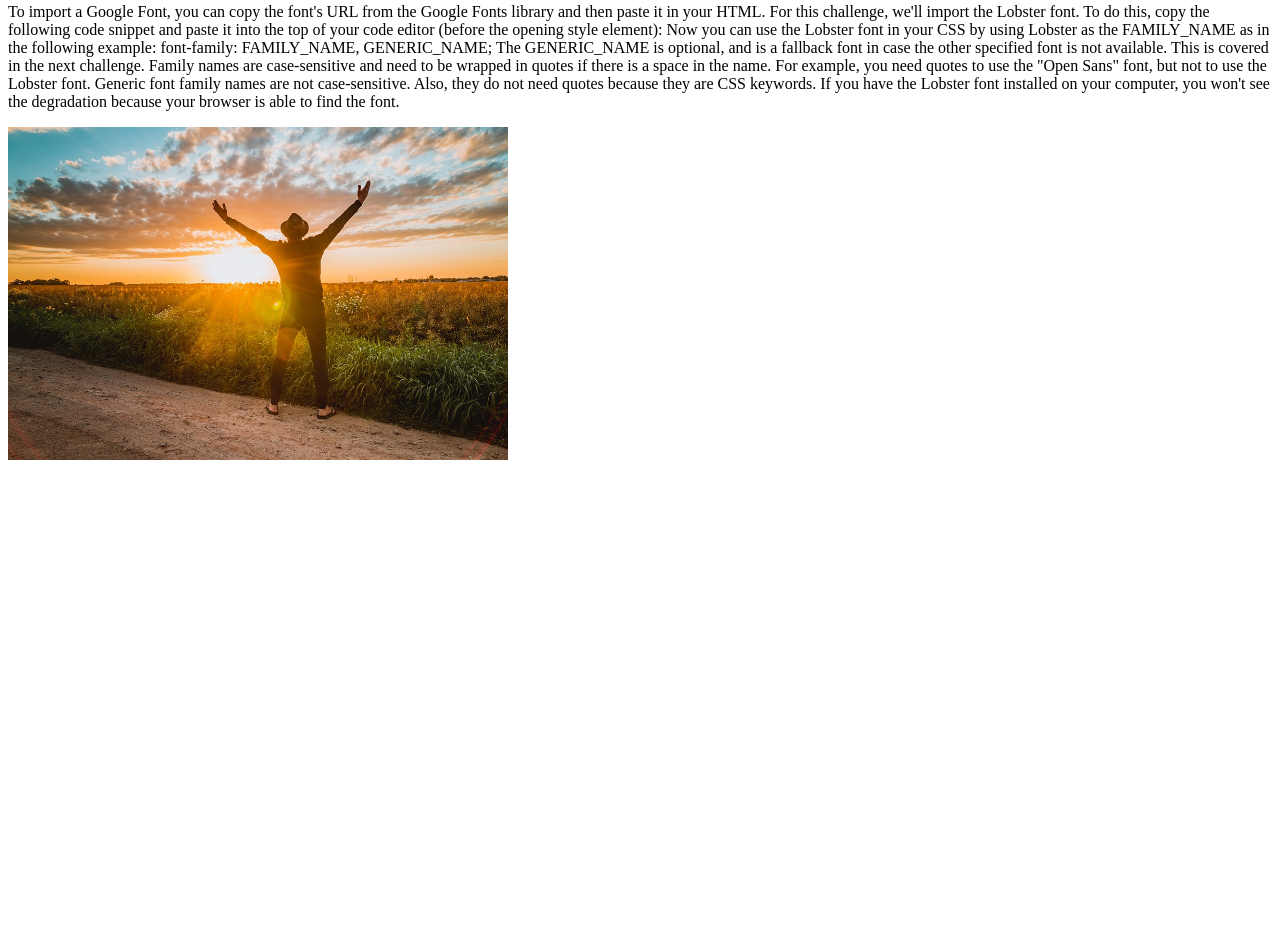
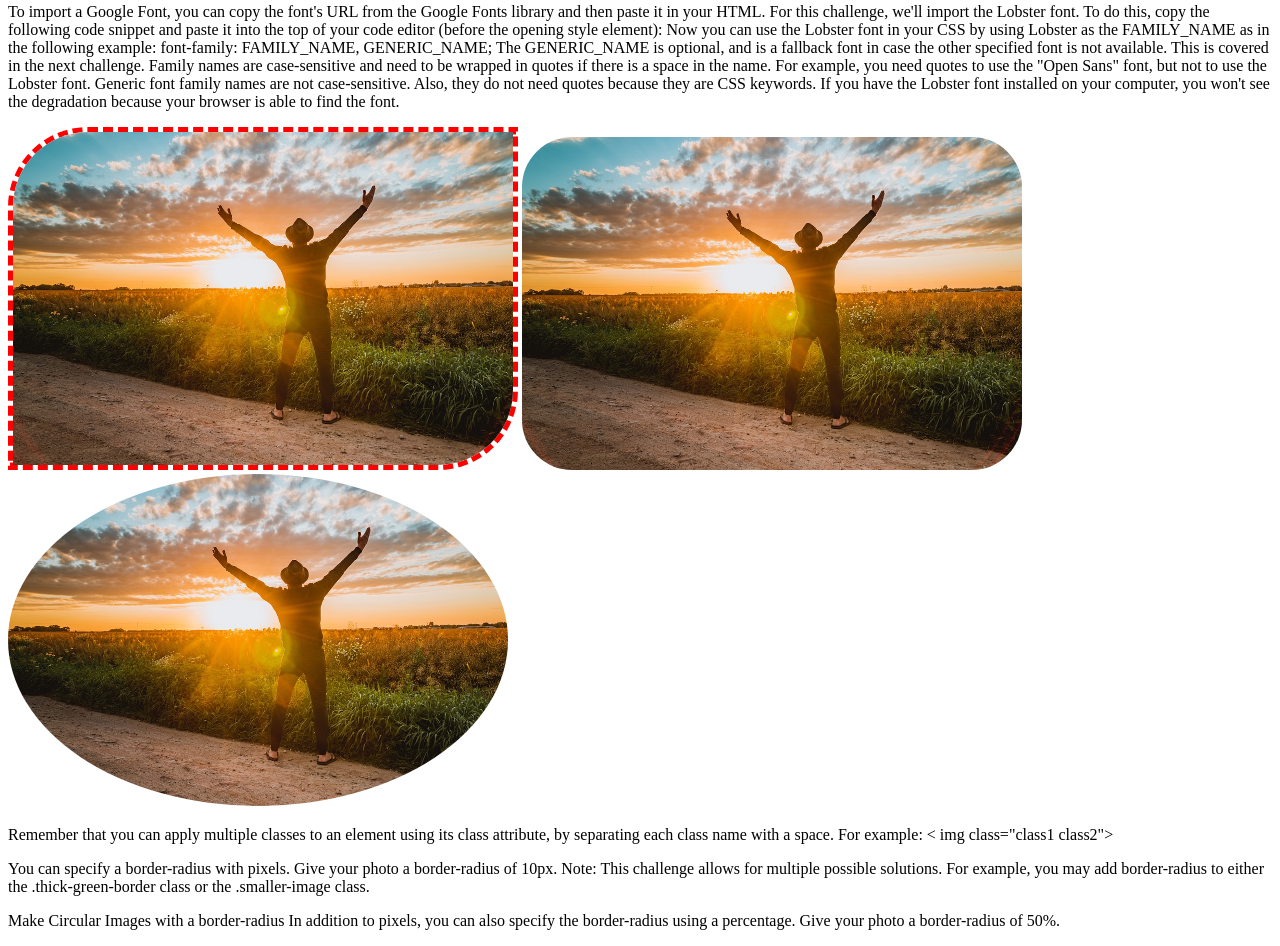
Before and after one commit to swapnilbawane/free-code-camp-allhtml, a plain HTML site: page csshtmleg.html in a window 1280 px wide. Shown: the part 315-1261 px from the top of the page. Before the commit the page ends 800 px from the top, so only its background shows below. Drawn offline with Linux system fonts and the light colour scheme.

Commit message:
CSS HTML eg 1 complete and 2 created

```diff
--- a/csshtmleg.html
+++ b/csshtmleg.html
@@ -30,14 +30,36 @@
 
         .small-image {
             width: 500px;
+
         }
+
+        .thin-red-border {
+            /* adds border with width, color, style and specific radius */
+            border-color: red;
+            border-width: 5px;
+            border-style:dashed;
+            border-radius:5em 0 5em 0;
+        }
+
+        .border-radius {
+            /* rounded image syntax */
+            border-radius: 50px;
+        }
+
+        .border-px {
+            /* circular image syntax */
+            border-radius:50%;
+        }
+
 
     </style>
 
 </head>
 <body>
     <h2> Explore the CSS features here. </h2>
+
     <p> Here we will first check inline CSS styling and then use style tag so also link an external stylesheet.</p>
+
     <p style="color:red;"> This text is red in color. Note that it is a good practice to end inline style declarations with a ; . </p>
 
     <p class="blueviolet-text"> Note that it's important to have both opening and closing curly braces ({ and }) around each element's style rule(s). You also need to make sure that your element's style definition is between the opening and closing style tags. Finally, be sure to add a semicolon to the end of each of your element's style rules.
@@ -49,13 +71,13 @@
         A class is ideal if a group of things should have same style rule. For example if you would like a particular background color for certain blocks then simply use the class name and it will automatically include style rules for the particular class.
     </p>
 
-<p class="blueviolet-text fontsize-p">
+    <p class="blueviolet-text fontsize-p">
     Classes are reusable styles that can be added to HTML elements.
-</p>
+    </p>
 
-<hr>
+    <hr>
 
-<p>
+    <p>
     To import a Google Font, you can copy the font's URL from the Google Fonts library and then paste it in your HTML. For this challenge, we'll import the Lobster font. To do this, copy the following code snippet and paste it into the top of your code editor (before the opening style element):
 
     Now you can use the Lobster font in your CSS by using Lobster as the FAMILY_NAME as in the following example:
@@ -70,9 +92,32 @@
 
     If you have the Lobster font installed on your computer, you won't see the degradation because your browser is able to find the font.
 
-</p>
+    </p>
 
-<img src="images/sample.jpg" class="small-image">
+<img src="images/sample.jpg" class="small-image thin-red-border">
+<img src="images/sample.jpg" class="small-image border-radius">
+<img src="images/sample.jpg" class="small-image border-px">
+
+    <p>
+    Remember that you can apply multiple classes to an element using its class attribute, by separating each class name with a space. For example:
+
+< img class="class1 class2">
+    </p>
+
+    <p>
+You can specify a border-radius with pixels. Give your photo a border-radius of 10px.
+
+Note: This challenge allows for multiple possible solutions. For example, you may add border-radius to either the .thick-green-border class or the .smaller-image class.
+    </p>
+
+    <p>
+    Make Circular Images with a border-radius
+    In addition to pixels, you can also specify the border-radius using a percentage.
+
+    Give your photo a border-radius of 50%.
+    </p>
+
+
 
 </body>
 </html>
```
Also changed, not shown: csshtmleg2.html (added, +26 -0 lines).
